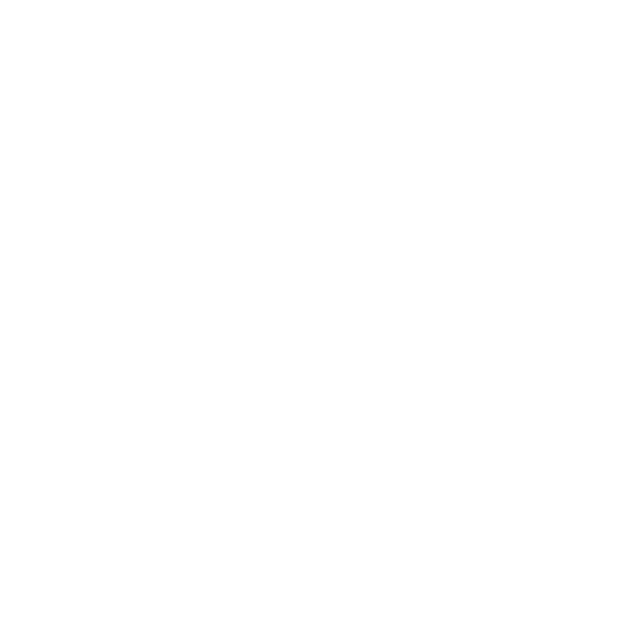
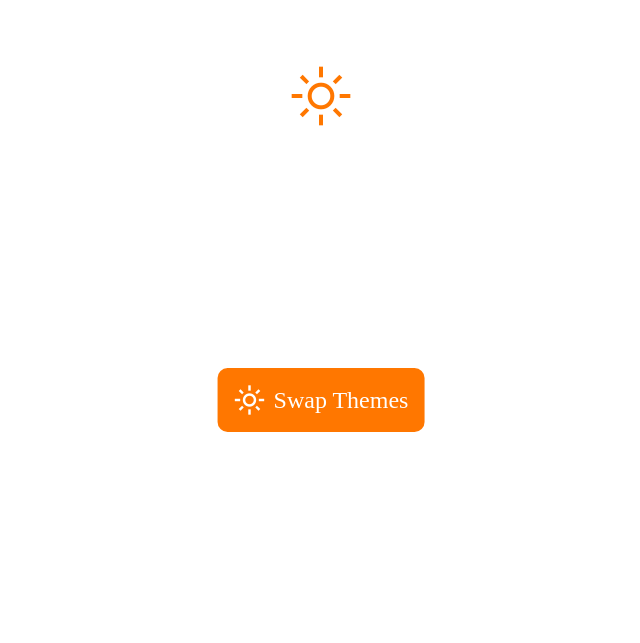
Before and after one commit to HazemSabry/Advanced-Theme-Toggle-JS, a plain HTML site: page index.html in a window 1280 px wide. Shown: the whole page, without its empty margins (319-959 px from the left). Drawn offline with nearby package versions, Linux system fonts and the light colour scheme.

Commit message:
startup themes

```diff
--- a/index.html
+++ b/index.html
@@ -10,5 +10,23 @@
       href="https://fonts.googleapis.com/css2?family=Material+Symbols+Outlined:opsz,wght,FILL,GRAD@20..48,100..700,0..1,-50..200"
     />
   </head>
-  <body></body>
+  <body>
+    <div class="swap-theme-button-container">
+      <label for="dark-or-light-theme-button">
+        <span class="material-symbols-outlined"> light_mode </span>
+        Swap Themes
+      </label>
+      <input type="checkbox" id="dark-or-light-theme-button" />
+    </div>
+    <div class="background-theme-container">
+      <div class="rotate-part">
+        <div class="light-theme">
+          <span class="material-symbols-outlined"> light_mode </span>
+        </div>
+        <div class="dark-theme">
+          <span class="material-symbols-outlined"> dark_mode </span>
+        </div>
+      </div>
+    </div>
+  </body>
 </html>
--- a/style.css
+++ b/style.css
@@ -1,4 +1,10 @@
 :root {
+  --light-theme-background-color: #fff;
+  --light-theme-color: rgb(255, 119, 0);
+  --dark-theme-background-color: #464646;
+  --dark-theme-color: rgb(212, 255, 0);
+  --font-size: 1rem;
+  --animation-time: 0.5s;
 }
 
 *,
@@ -6,7 +12,106 @@
 *::after {
   box-sizing: border-box;
   margin: 0;
+  font-size: var(--font-size);
 }
 
 body {
+  background-color: var(--light-theme-background-color);
+  position: relative;
+  min-height: 100vh;
+  transition: var(--animation-time) ease-in-out;
 }
+
+/******************* Swap Themes Button ****************/
+body > .swap-theme-button-container {
+  background-color: var(--light-theme-color);
+  cursor: pointer;
+  padding: 1rem;
+  position: absolute;
+  top: 50%;
+  left: 50%;
+  transform: translate(-50%, -50%);
+  display: flex;
+  border-radius: 10px;
+  color: var(--light-theme-background-color);
+}
+
+body > .swap-theme-button-container > label {
+  font-size: calc(var(--font-size) * 1.5);
+  display: flex;
+  justify-content: center;
+  align-items: center;
+  gap: 0.5rem;
+  cursor: pointer;
+}
+
+body > .swap-theme-button-container > label > .material-symbols-outlined {
+  font-size: calc(var(--font-size) * 2);
+}
+
+body > .swap-theme-button-container > input {
+  width: 0;
+  height: 0;
+}
+/******************* Background Theme ****************/
+body > .background-theme-container {
+  width: 100vw;
+  height: 50vw;
+  overflow: hidden;
+}
+
+body > .background-theme-container > .rotate-part {
+  width: 100vw;
+  height: 100vw;
+  border-radius: 50%;
+  overflow: hidden;
+  transition: var(--animation-time) ease-in-out;
+}
+
+body > .background-theme-container > .rotate-part > .light-theme {
+  width: 100vw;
+  height: 50vw;
+  position: relative;
+}
+
+body
+  > .background-theme-container
+  > .rotate-part
+  > .dark-theme
+  > .material-symbols-outlined,
+body
+  > .background-theme-container
+  > .rotate-part
+  > .light-theme
+  > .material-symbols-outlined {
+  font-size: calc(var(--font-size) * 4);
+  position: absolute;
+  width: 4rem;
+  left: 50%;
+  transform: translate(-50%, 0);
+}
+
+body
+  > .background-theme-container
+  > .rotate-part
+  > .light-theme
+  > .material-symbols-outlined {
+  top: 4rem;
+  color: var(--light-theme-color);
+}
+
+body > .background-theme-container > .rotate-part > .dark-theme {
+  width: 100vw;
+  height: 50vw;
+  position: relative;
+}
+
+body
+  > .background-theme-container
+  > .rotate-part
+  > .dark-theme
+  > .material-symbols-outlined {
+  bottom: 4rem;
+  transform: rotate(180deg);
+  color: var(--dark-theme-color);
+}
```
